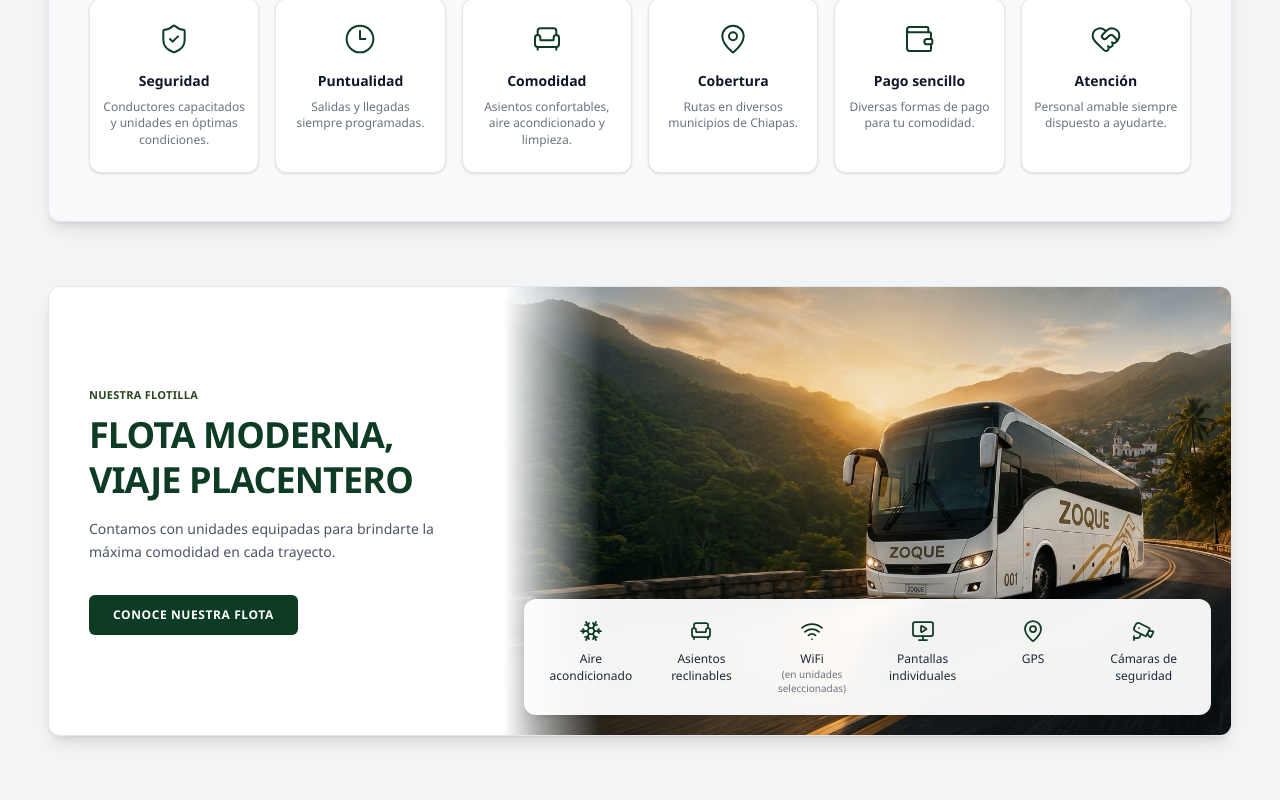
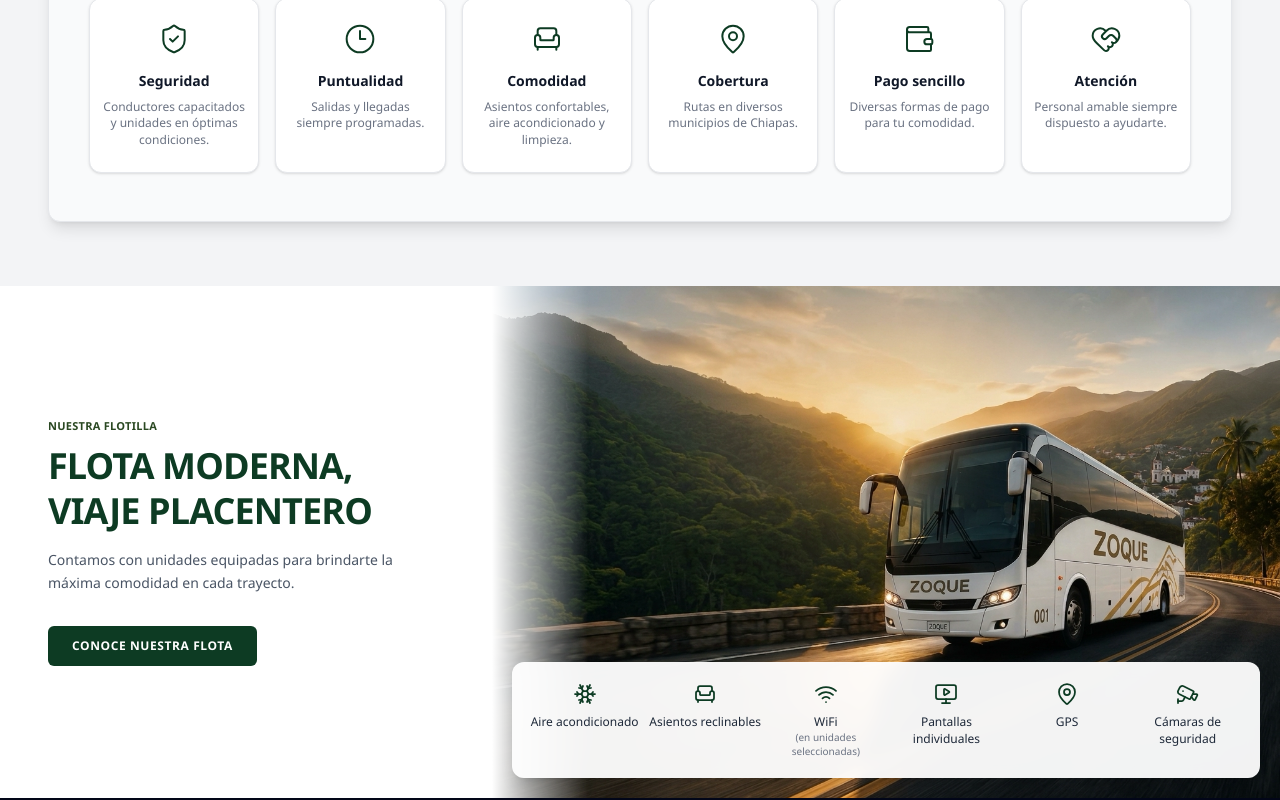
Before and after one commit to Isaili/zoque, a Next.js app: page / in a window 1280 px wide. Shown: the part 3124-3924 px from the top of the page. Built offline with nearby package versions, Linux system fonts and the light colour scheme.

Commit message:
style: sección Nuestra flotilla a todo el ancho
Co-Authored-By: Claude Opus 5.5 <noreply@anthropic.com>
Claude-Session: https://claude.ai/code/session_01BQtWEbjRh6ftCvRQdKYuiH

```diff
--- a/src/features/fleet/components/FleetSection.tsx
+++ b/src/features/fleet/components/FleetSection.tsx
@@ -20,10 +20,10 @@ const AMENITIES: Amenity[] = [
 
 export const FleetSection = () => {
   return (
-    <section id="flota" aria-labelledby="flota-titulo" className="w-full bg-gray-100 px-4 pb-12 sm:px-8 sm:pb-16 lg:px-12">
-      <div className="mx-auto grid max-w-7xl overflow-hidden rounded-xl border border-gray-200 bg-white shadow-lg lg:grid-cols-[minmax(0,1fr)_minmax(0,1.6fr)]">
+    <section id="flota" aria-labelledby="flota-titulo" className="w-full bg-white">
+      <div className="grid w-full lg:grid-cols-[minmax(0,1fr)_minmax(0,1.6fr)]">
         {/* Texto */}
-        <div className="flex flex-col justify-center px-6 py-10 sm:px-10 sm:py-12">
+        <div className="flex flex-col justify-center px-6 py-12 sm:px-10 sm:py-16 lg:pl-[max(3rem,calc((100vw-80rem)/2+2.5rem))]">
           <p className="text-[10px] md:text-[11px] font-semibold uppercase tracking-wide text-[#2A4822]">
             Nuestra flotilla
           </p>
@@ -48,7 +48,7 @@ export const FleetSection = () => {
         </div>
 
         {/* Imagen con amenidades encima */}
-        <div className="relative flex flex-col sm:min-h-[26rem] sm:justify-end lg:min-h-[28rem]">
+        <div className="relative flex flex-col sm:min-h-[28rem] sm:justify-end lg:min-h-[32rem]">
           {/* En móvil la foto va arriba y las amenidades debajo; desde sm se encima la tarjeta */}
           <div className="relative h-56 sm:absolute sm:inset-0 sm:h-auto">
             <Image
```
